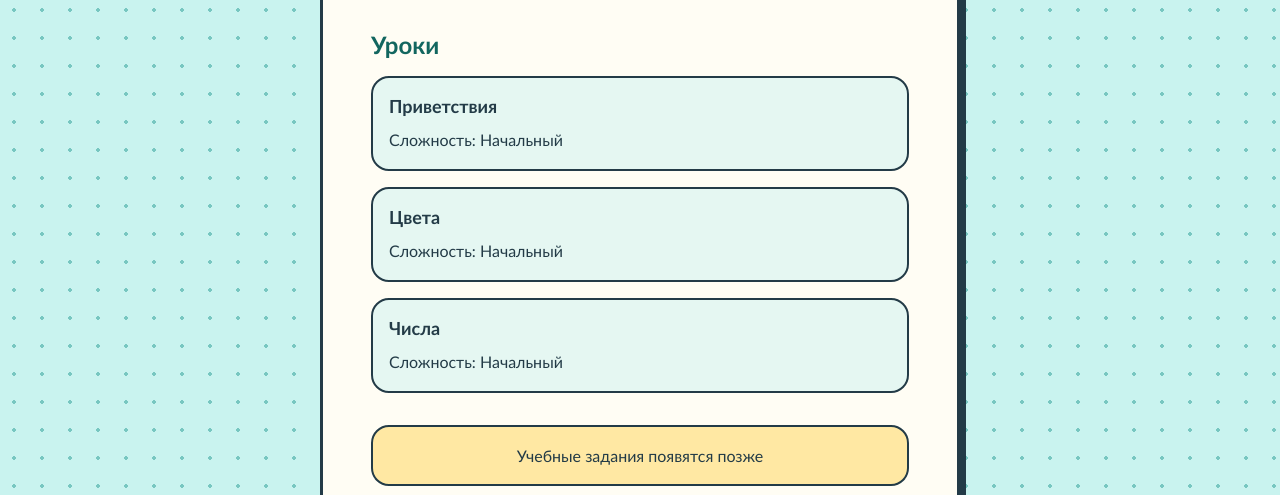
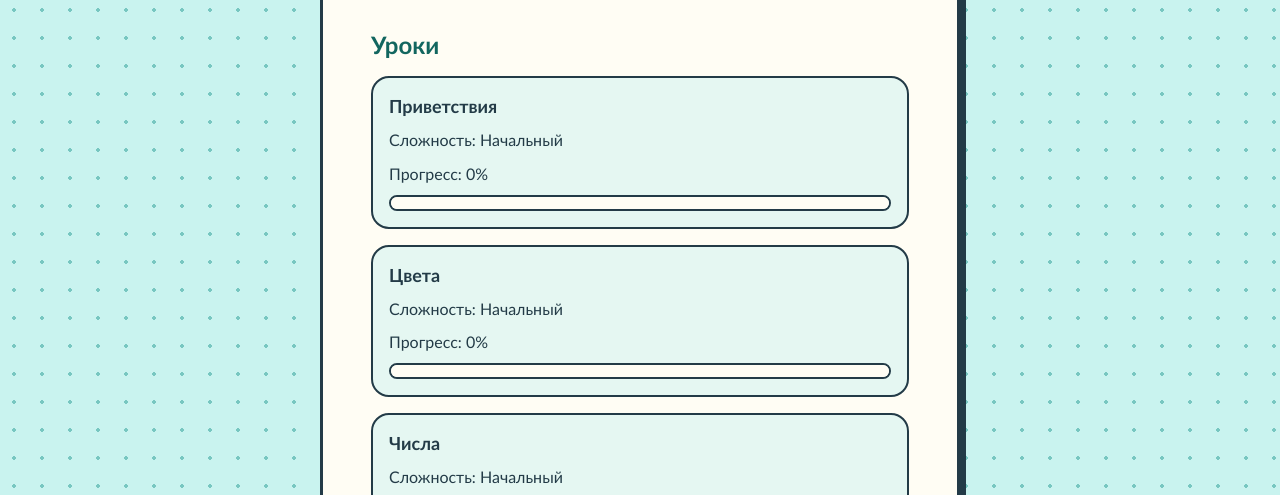
Before and after one commit to sovetbek-ops/qazaqsha-Quest, a plain HTML site: page index.html in a window 1280 px wide. Shown: the part 284-779 px from the top of the page. Drawn offline with Linux system fonts and the light colour scheme.

Commit message:
Добавлено отображение прогресса уроков

```diff
--- a/script.js
+++ b/script.js
@@ -1,7 +1,7 @@
 const lessons = [
-  { id: "greetings", title: "Приветствия", level: "Начальный" },
-  { id: "colors", title: "Цвета", level: "Начальный" },
-  { id: "numbers", title: "Числа", level: "Начальный" },
+  { id: "greetings", title: "Приветствия", level: "Начальный", progress: 0 },
+  { id: "colors", title: "Цвета", level: "Начальный", progress: 0 },
+  { id: "numbers", title: "Числа", level: "Начальный", progress: 0 },
 ];
 
 function renderLessons(lessonData) {
@@ -24,6 +24,24 @@ function renderLessons(lessonData) {
       : "Сложность не указана";
 
     card.append(title, level);
+
+    const progressText = document.createElement("p");
+    const hasProgress = Number.isInteger(lesson.progress)
+      && lesson.progress >= 0 && lesson.progress <= 100;
+    progressText.textContent = hasProgress
+      ? `Прогресс: ${lesson.progress}%`
+      : "Прогресс пока неизвестен";
+    card.append(progressText);
+
+    if (hasProgress) {
+      const progress = document.createElement("progress");
+      progress.className = "lesson-progress";
+      progress.max = 100;
+      progress.value = lesson.progress;
+      progress.setAttribute("aria-label", `Прогресс урока «${title.textContent}»`);
+      card.append(progress);
+    }
+
     cards.append(card);
   }
 
--- a/styles.css
+++ b/styles.css
@@ -110,3 +110,27 @@ h1 {
 .lesson-card p {
   margin: 8px 0 0;
 }
+
+.lesson-progress {
+  display: block;
+  width: 100%;
+  height: 1rem;
+  margin-top: 8px;
+  appearance: none;
+  border: 2px solid #233b47;
+  border-radius: 8px;
+  overflow: hidden;
+  background-color: #fffdf4;
+}
+
+.lesson-progress::-webkit-progress-bar {
+  background-color: #fffdf4;
+}
+
+.lesson-progress::-webkit-progress-value {
+  background-color: #12665f;
+}
+
+.lesson-progress::-moz-progress-bar {
+  background-color: #12665f;
+}
```
Also changed, not shown: 1 other file.
